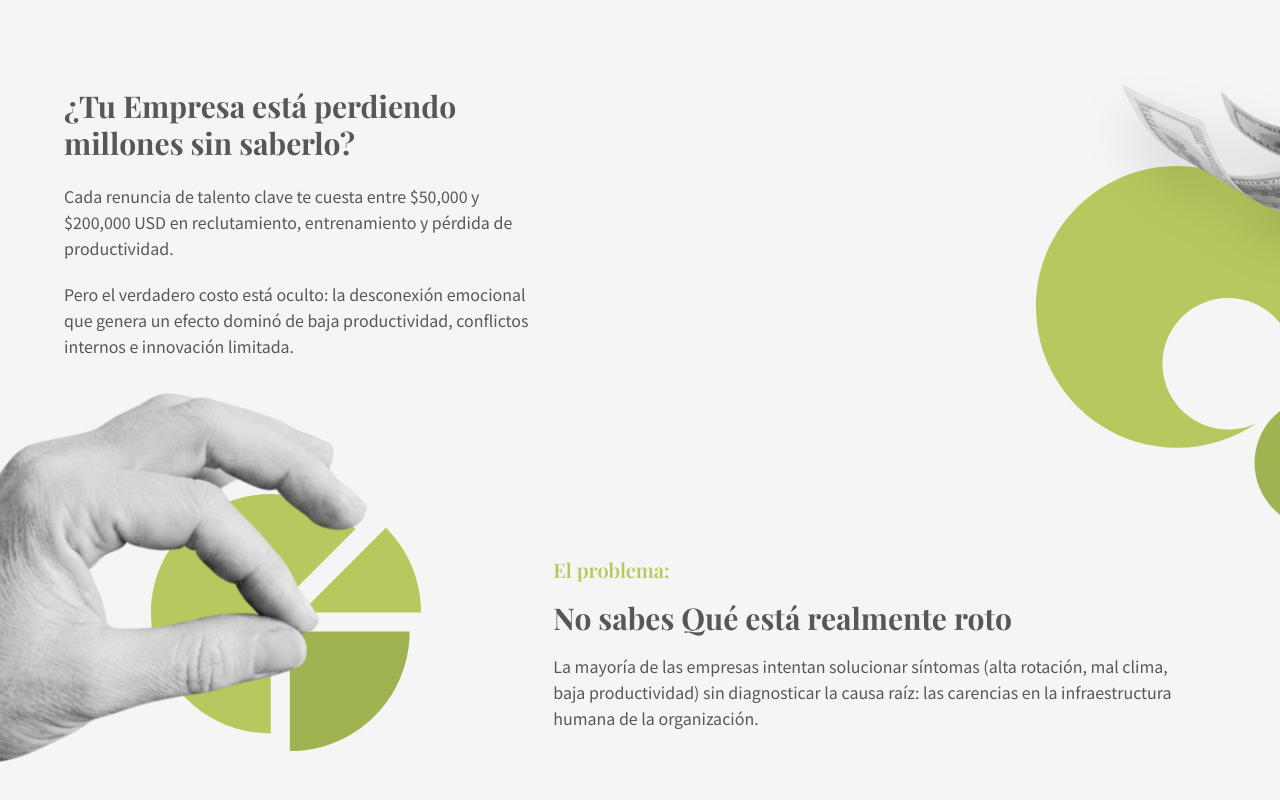
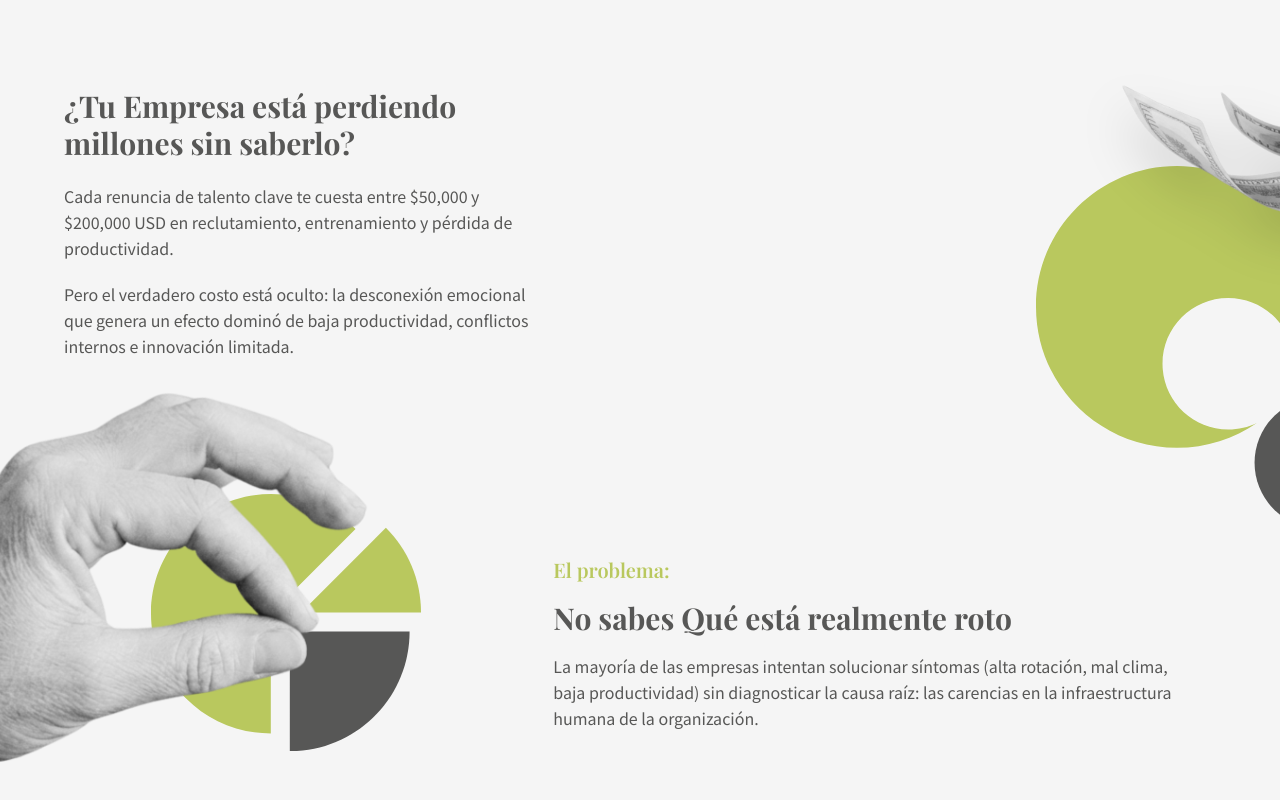
Before and after one commit to estraulacosta/emova-web, a Next.js app: page /diagnostico in a window 1280 px wide. Shown: the part 1155-1955 px from the top of the page. Built offline with nearby package versions, Linux system fonts and the light colour scheme.

Commit message:
Cositas varias
algo ahi xd

```diff
--- a/src/app/contacto/page.tsx
+++ b/src/app/contacto/page.tsx
@@ -30,14 +30,14 @@ export default function ContactoPage() {
         initial={{ y: -200 }}
         animate={{ y: 0 }}
         transition={{ duration: 0.8, ease: 'easeOut', delay: 0.2 }}
-        className="w-full bg-emova-primary flex justify-center items-center py-12 md:py-16 lg:py-22 pt-32"
+        className="w-full bg-emova-primary flex justify-center items-center py-12 md:py-20 lg:py-22 pt-32"
         style={{ zIndex: 10, position: 'relative' }}
       >
         <motion.h1
           initial={false}
           animate={{ y: 0 }}
           transition={{ duration: 0.8, ease: 'easeOut', delay: 0.2 }}
-          className="text-3xl md:text-5xl lg:text-6xl font-playfair font-bold text-white text-center px-4 relative top-0 md:top-0 lg:top-7"
+          className="text-3xl md:text-5xl lg:text-6xl font-playfair font-bold text-white text-center px-4 relative top-0 md:top-10 lg:top-7"
         >
           Contáctanos
         </motion.h1>
@@ -298,7 +298,7 @@ export default function ContactoPage() {
             transition={{ duration: 0.8, delay: 1.4 }}
             className="text-center mt-8 sm:mt-10 md:mt-12 lg:mt-16 px-4"
           >
-            <h2 className="text-xl sm:text-3xl md:text-4xl lg:text-4xl xl:text-5xl font-playfair font-bold text-gray-300">
+            <h2 className="text-xl sm:text-3xl md:text-4xl lg:text-4xl xl:text-5xl font-playfair font-bold text-emova-secondary">
               La <span className="text-white">revolución humana</span> comienza ahora
             </h2>
           </motion.div>
--- a/src/components/sections/HeroDiagnostico.tsx
+++ b/src/components/sections/HeroDiagnostico.tsx
@@ -202,11 +202,11 @@ export default function HeroDiagnostico() {
                 <g clipPath="url(#clip0_118_10264)">
                   <path
                     d="M161.218 252.05C161.218 205.822 198.711 168.342 244.971 168.342C291.231 168.342 328.724 205.814 328.724 252.05C328.724 268.255 324.11 283.391 316.132 296.209C343.014 264.828 359.252 224.08 359.252 179.526C359.244 80.3769 278.824 0 179.622 0C80.4198 0 0 80.3769 0 179.526C0 278.676 80.4198 359.053 179.622 359.053C217.445 359.053 252.53 347.361 281.481 327.406C270.444 332.757 258.061 335.758 244.971 335.758C198.719 335.758 161.218 298.285 161.218 252.05Z"
-                    fill="#B9C85E"
+                    fill="var(--color-emova-primary)"
                   />
                   <path
                     d="M362.255 462C408.511 462 446.008 424.523 446.008 378.292C446.008 332.061 408.511 294.584 362.255 294.584C316 294.584 278.502 332.061 278.502 378.292C278.502 424.523 316 462 362.255 462Z"
-                    fill="#9FB350"
+                    fill="var(--color-emova-secondary)"
                   />
                 </g>
                 <defs>
@@ -316,9 +316,9 @@ export default function HeroDiagnostico() {
                 xmlns="http://www.w3.org/2000/svg"
                 className="w-full h-auto"
               >
-                <path d="M211.384 166.75H380C380 120.211 361.129 78.0759 330.611 47.5813L211.384 166.75Z" fill="#B9C85E"/>
-                <path d="M195.347 193.468V362C288.471 362 363.963 286.545 363.963 193.468H195.347Z" fill="#9FB350"/>
-                <path d="M168.616 0C75.4921 0 0 75.4548 0 168.532C0 215.071 18.8711 257.206 49.3884 287.701C79.8982 318.203 122.054 337.065 168.616 337.065V168.532L287.844 49.364C257.334 18.8618 215.178 0 168.616 0Z" fill="#B9C85E"/>
+                <path d="M211.384 166.75H380C380 120.211 361.129 78.0759 330.611 47.5813L211.384 166.75Z" fill="var(--color-emova-primary)"/>
+                <path d="M195.347 193.468V362C288.471 362 363.963 286.545 363.963 193.468H195.347Z" fill="var(--color-emova-secondary)"/>
+                <path d="M168.616 0C75.4921 0 0 75.4548 0 168.532C0 215.071 18.8711 257.206 49.3884 287.701C79.8982 318.203 122.054 337.065 168.616 337.065V168.532L287.844 49.364C257.334 18.8618 215.178 0 168.616 0Z" fill="var(--color-emova-primary)"/>
               </svg>
             </motion.div>
           </div>
@@ -356,11 +356,11 @@ export default function HeroDiagnostico() {
                 viewBox="0 0 380 362"
                 fill="none"
                 xmlns="http://www.w3.org/2000/svg"
-                className="w-full h-auto"
+                className="relative w-full h-auto left-0 top-0 md:left-10 md:top-6"
               >
-                <path d="M211.384 166.75H380C380 120.211 361.129 78.0759 330.611 47.5813L211.384 166.75Z" fill="#B9C85E"/>
-                <path d="M195.347 193.468V362C288.471 362 363.963 286.545 363.963 193.468H195.347Z" fill="#9FB350"/>
-                <path d="M168.616 0C75.4921 0 0 75.4548 0 168.532C0 215.071 18.8711 257.206 49.3884 287.701C79.8982 318.203 122.054 337.065 168.616 337.065V168.532L287.844 49.364C257.334 18.8618 215.178 0 168.616 0Z" fill="#B9C85E"/>
+                <path d="M211.384 166.75H380C380 120.211 361.129 78.0759 330.611 47.5813L211.384 166.75Z" fill="var(--color-emova-primary)"/>
+                <path d="M195.347 193.468V362C288.471 362 363.963 286.545 363.963 193.468H195.347Z" fill="var(--color-emova-secondary)"/>
+                <path d="M168.616 0C75.4921 0 0 75.4548 0 168.532C0 215.071 18.8711 257.206 49.3884 287.701C79.8982 318.203 122.054 337.065 168.616 337.065V168.532L287.844 49.364C257.334 18.8618 215.178 0 168.616 0Z" fill="var(--color-emova-primary)"/>
               </svg>
             </motion.div>
           </div>
--- a/src/components/sections/PreguntaSimple.tsx
+++ b/src/components/sections/PreguntaSimple.tsx
@@ -77,8 +77,8 @@ export default function PreguntaSimple() {
           />
         </div>
         {/* Texto dentro de la burbuja */}
-        <div className="absolute top-1/2 left-1/2 transform -translate-x-1/2 -translate-y-1/2 max-w-[300px] w-full flex flex-col items-center z-20 px-3">
-          <h3 className="text-emova-tertiary text-[1.1rem] font-extrabold font-playfair mb-2 text-center leading-tight break-words" style={{paddingLeft: '5px', paddingRight: '5px', wordBreak: 'break-word'}}>¿Cuánto te está costando<br /><span className="text-black font-extrabold">NO saber qué está roto en tu infraestructura humana?</span></h3>
+        <div className="absolute top-1/2 left-1/2 transform -translate-x-1/2 -translate-y-1/2 max-w-[300px] w-full flex flex-col items-center z-20 px-3 py-10">
+          <h3 className="text-emova-tertiary text-[0.9rem] font-extrabold font-playfair mb-2 text-center leading-tight break-words" style={{paddingLeft: '5px', paddingRight: '5px', wordBreak: 'break-word'}}>¿Cuánto te está costando<br /><span className="text-black font-extrabold">NO saber qué está roto en tu infraestructura humana?</span></h3>
         </div>
         {/* Persona sentada centrada */}
         <div className="absolute left-1/2 bottom-4 z-20" style={{transform: 'translateX(-50%) translateY(-60px)'}}>
```
Also changed, not shown: src/components/sections/nosotros/HeroNosotros.tsx (+4 -4 lines).
